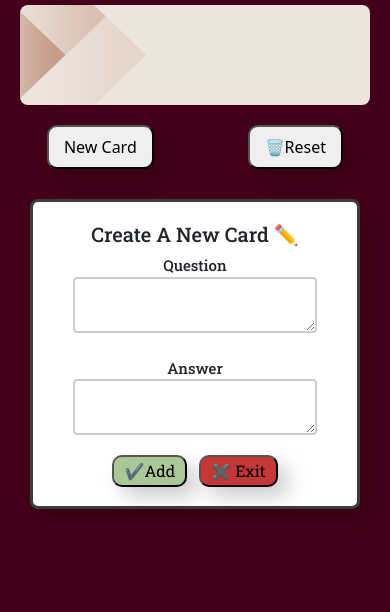
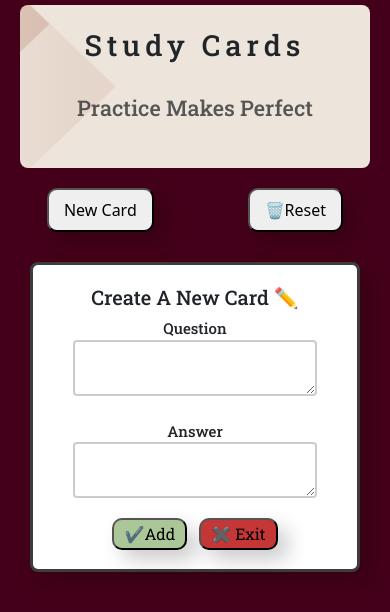
Before and after one commit to aam214/StudyCards, a plain HTML site: page index.html in a window 390 px wide. Drawn offline with nearby package versions, Linux system fonts and the light colour scheme.

Commit message:
Added h1 and h4 to header with styling. Made those elements responsive. Edited header sizing.

```diff
--- a/index.html
+++ b/index.html
@@ -15,6 +15,8 @@
 
 <body class="main">
  <header>
+  <h1 class="title">Study Cards</h1>
+  <h4 class="text-body-secondary mt-5">Practice Makes Perfect</h4>
  </header>
  <div class="d-flex justify-content-around mt-3">
 <button class="create-card" onclick="goToCreate()">New Card</button>
--- a/style.css
+++ b/style.css
@@ -5,16 +5,24 @@
   header{
     background-image: url("header.png");
     max-width: 1800px;
+    text-align: center;
     background-size: cover;
     background-position: center;
     background-repeat: none;
-    padding: 100px 100px 90px 0;
+    padding: 70px 70px 70px 0;
     margin-top: 10px;
     display: block;
     border-radius: 8px;
+    font-family: "Roboto Slab", serif;
     margin: 0 auto;
     margin-top: 8px;
     }
+  .title{
+  text-align: center;
+letter-spacing: 5px;
+line-height: 1.5px;
+font-size: 48px;
+ }
 section{
   font-family: "Roboto Slab", serif;
   box-shadow: 10px 10px 20px rgba(0, 0, 0, 0.2);
@@ -98,12 +106,15 @@ grid-template-columns: 2fr 2fr 2fr 2fr;
 }
 @media(max-width:960px){
   header{
-
     margin: 20px;
-    padding:50px 40px 50px 10px;
+    padding:40px 30px 40px 30px;
     margin-top: 5px;
     display: block;
   }
+  .title{
+  font-size: 29px;
+  }
+
   section{
     max-width: 380px;
     max-height: 310px;
```
